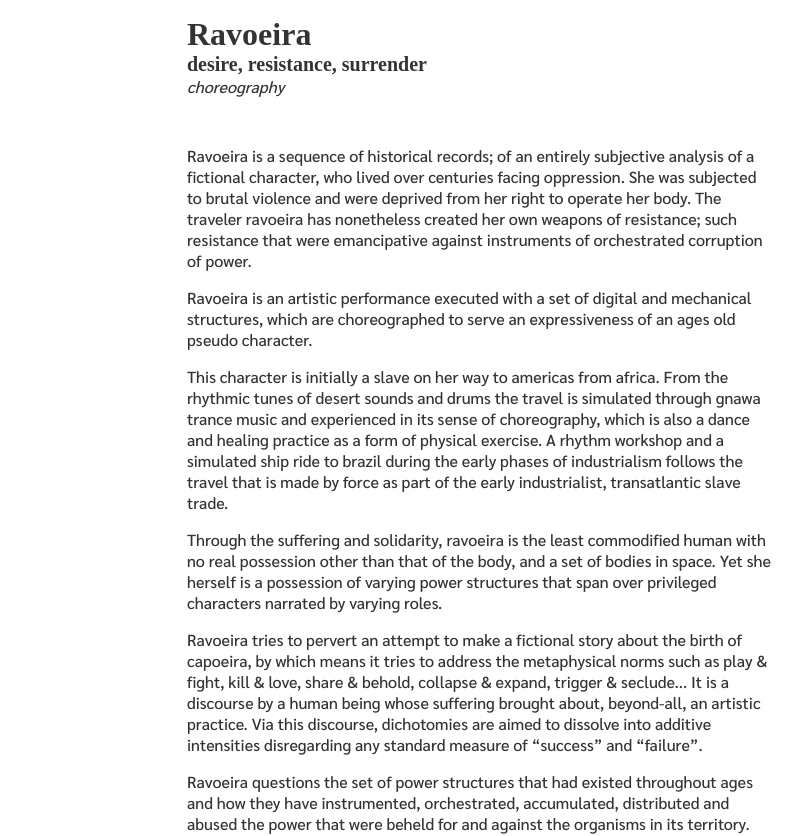
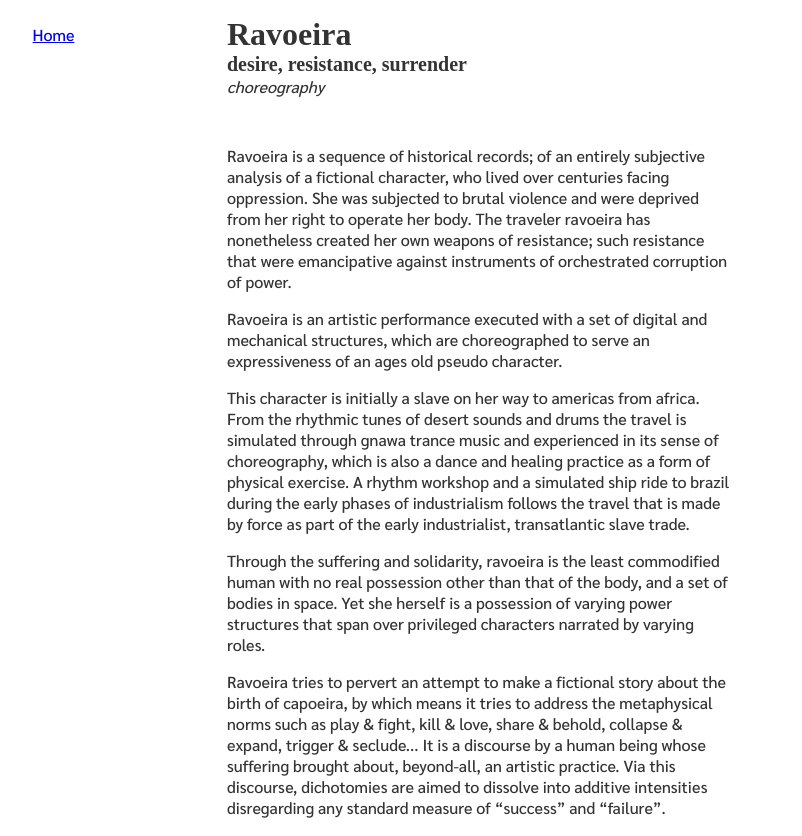
Before and after one commit to eminx/infinitesimals.space, a React (Create React App) app: page /ravoeira in a window 1280 px wide. Shown: the top 836 px of the page, without its empty margins (159-961 px from the left). Built offline with nearby package versions, Linux system fonts and the light colour scheme.

Commit message:
updated a few things

```diff
--- a/package.json
+++ b/package.json
@@ -6,6 +6,7 @@
     "gestalt": "^0.87.0",
     "react": "^16.7.0",
     "react-dom": "^16.7.0",
+    "react-grid-system": "^4.4.2",
     "react-router-dom": "^4.3.1",
     "react-scripts": "2.1.3",
     "rebass": "^3.0.0",
--- a/src/App.js
+++ b/src/App.js
@@ -1,23 +1,46 @@
 import React from 'react';
 import { BrowserRouter as Router, Route } from 'react-router-dom';
 import { ThemeProvider } from 'styled-components';
-
+import { Link } from 'rebass';
+import { Container, Row, Col } from 'react-grid-system';
 import theme from './theme';
 import Home from './pages/Home';
 import Ravoeira from './pages/Ravoeira';
 import SpiralSphinx from './pages/Spiral-Sphinx';
 
 function App() {
+  const isNotHomePage =
+    window && window.location && window.location.pathname !== '/';
   return (
     <div>
       <ThemeProvider theme={theme}>
+        <Container>
+          <Row>
+            <Col md={3}>
+              {isNotHomePage && (
+                <div
+                  style={{
+                    display: 'flex',
+                    justifyContent: 'center',
+                    paddingTop: 24
+                  }}
+                >
+                  <Link href="/">Home</Link>
+                </div>
+              )}
+            </Col>
+            <Col md={6}>
               <Router>
-          <div style={{ maxWidth: 620, margin: '0 auto' }}>
+                <div>
                   <Route exact path="/" component={Home} />
                   <Route exact path="/ravoeira" component={Ravoeira} />
                   <Route exact path="/spiral-sphinx" component={SpiralSphinx} />
                 </div>
               </Router>
+            </Col>
+            <Col md={3} />
+          </Row>
+        </Container>
       </ThemeProvider>
     </div>
   );
--- a/src/pages/Home.js
+++ b/src/pages/Home.js
@@ -14,6 +14,10 @@ const routerLinks = [
 ];
 
 class Home extends Component {
+  componentDidMount() {
+    window.scrollTo(0, 0);
+  }
+
   render() {
     return (
       <div>
@@ -71,8 +75,8 @@ const ListItem = ({ label, value, isExternal }) => (
           {label}
         </Link>
       ) : (
-        <RouterLink to={value}>
-          <Link>{label}</Link>
+        <RouterLink to={value} style={{ color: '#07c' }}>
+          {label}
         </RouterLink>
       )}
     </Heading>
--- a/src/pages/Ravoeira.js
+++ b/src/pages/Ravoeira.js
@@ -2,6 +2,10 @@ import React, { Component } from 'react';
 import { Box, Heading, Text } from 'rebass';
 
 class Ravoeira extends Component {
+  componentDidMount() {
+    window.scrollTo(0, 0);
+  }
+
   render() {
     return (
       <div>
--- a/src/pages/Spiral-Sphinx.js
+++ b/src/pages/Spiral-Sphinx.js
@@ -2,6 +2,10 @@ import React, { Component } from 'react';
 import { Box, Heading, Text } from 'rebass';
 
 class SpiralSphinx extends Component {
+  componentDidMount() {
+    window.scrollTo(0, 0);
+  }
+
   render() {
     return (
       <div>
```
Also changed, not shown: 1 other file (tests, documents, lock files or other folders). Lines whose indentation alone changed are shown as unchanged.
